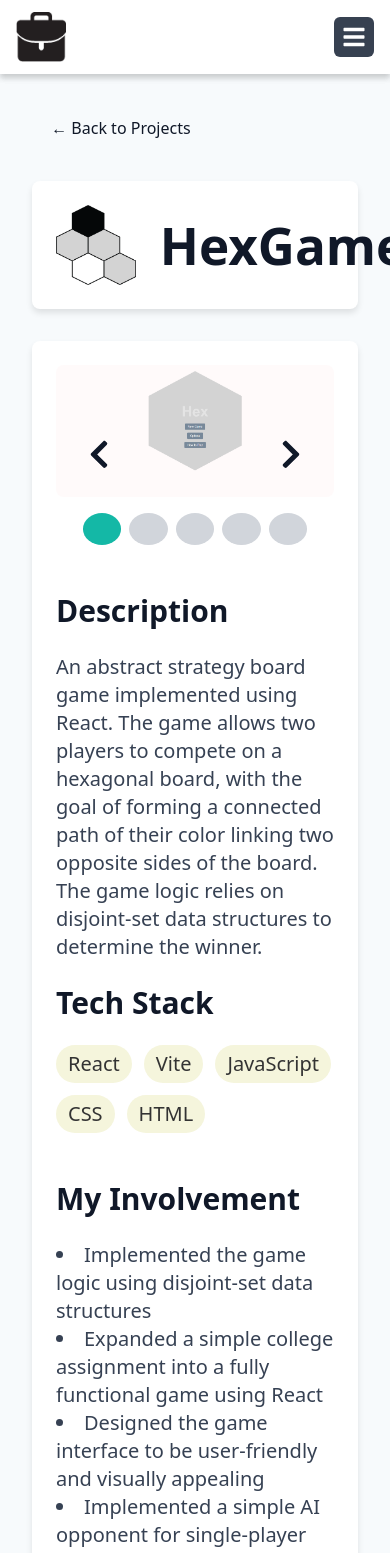
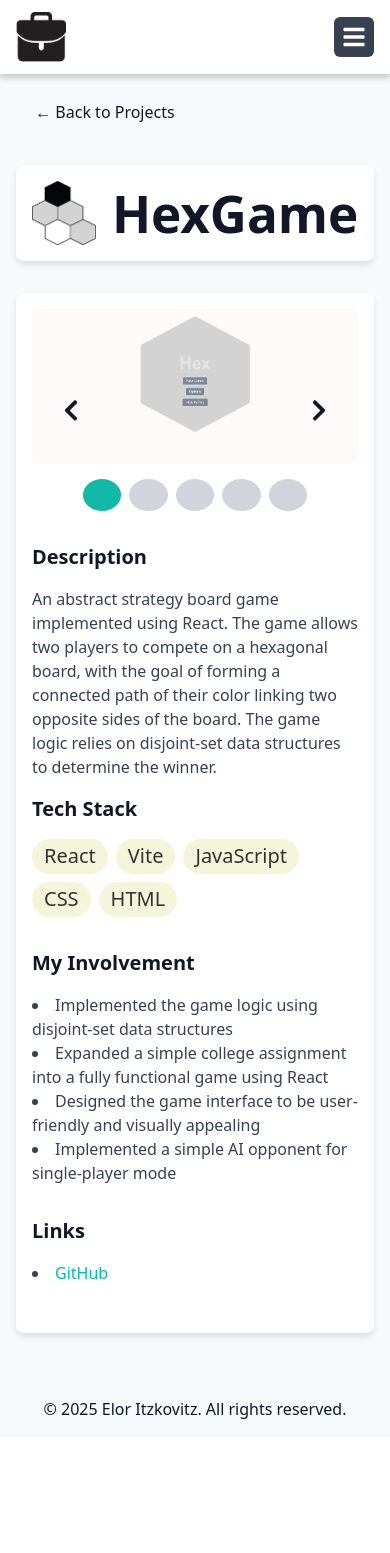
Before and after one commit to eloritzkovitz/portfolio, a React (Vite) app: page /projects/hexgame in a window 390 px wide. Shown: the top 1553 px of the page. After the commit the page ends 1437 px from the top, so only its background shows below. Built offline with nearby package versions, Linux system fonts and the light colour scheme.

Commit message:
Updated scaling

```diff
--- a/src/components/Navbar.tsx
+++ b/src/components/Navbar.tsx
@@ -29,7 +29,8 @@ function Navbar() {
     if (touchStartX.current !== null) {
       const touchEndX = e.changedTouches[0].clientX;
       const deltaX = touchEndX - touchStartX.current;
-      if (deltaX > 80) { // swipe right threshold
+      if (deltaX > 80) {
+        // swipe right threshold
         setIsMenuOpen(false);
       }
       touchStartX.current = null;
@@ -134,6 +135,9 @@ function Navbar() {
               className="toggle-theme-btn flex items-center text-xl space-x-2"
             >
               {theme === "light" ? <FaMoon /> : <FaSun />}
+              <span className="ml-2 md:hidden">
+                {theme === "light" ? "Dark Mode" : "Light Mode"}
+              </span>
             </button>
           </li>
         </ul>
--- a/src/pages/ProjectPage.tsx
+++ b/src/pages/ProjectPage.tsx
@@ -16,12 +16,10 @@ const ProjectPage: React.FC = () => {
   const [currentImageIndex, setCurrentImageIndex] = useState(0);
   const [touchStartX, setTouchStartX] = useState<number | null>(null);
 
-  // Scroll to top when the component mounts
   useEffect(() => {
     window.scrollTo(0, 0);
   }, []);
 
-  // Handle the next image in the carousel
   const handleNextImage = useCallback(() => {
     if (project) {
       setCurrentImageIndex((prevIndex) =>
@@ -30,7 +28,6 @@ const ProjectPage: React.FC = () => {
     }
   }, [project]);
 
-  // Handle the previous image in the carousel
   const handlePrevImage = useCallback(() => {
     if (project) {
       setCurrentImageIndex((prevIndex) =>
@@ -39,7 +36,6 @@ const ProjectPage: React.FC = () => {
     }
   }, [project]);
 
-  // Handle keyboard navigation for next and previous images
   useEffect(() => {
     const handleKeyDown = (event: KeyboardEvent) => {
       if (event.key === "ArrowLeft") {
@@ -55,12 +51,10 @@ const ProjectPage: React.FC = () => {
     };
   }, [handleNextImage, handlePrevImage]);
 
-  // Handle touch start event to detect swipe gestures
   const handleTouchStart = (e: React.TouchEvent) => {
     setTouchStartX(e.touches[0].clientX);
   };
 
-  // Handle touch end event to detect swipe gestures
   const handleTouchEnd = (e: React.TouchEvent) => {
     if (touchStartX !== null) {
       const touchEnd = e.changedTouches[0].clientX;
@@ -83,54 +77,52 @@ const ProjectPage: React.FC = () => {
     );
   }
 
-  // Open the image viewer when clicking on a screenshot
   const handleOpenImageViewer = (index: number) => {
     setCurrentImageIndex(index);
     setShowImageViewer(true);
   };
 
-  // Close the image viewer when clicking outside of it
   const handleCloseImageViewer = () => {
     setShowImageViewer(false);
   };
 
   return (
     <div
-      className="project-page p-8"
+      className="project-page w-full max-w-screen-lg mx-auto px-4 sm:px-8 py-4 sm:py-8"
       onTouchStart={handleTouchStart}
       onTouchEnd={handleTouchEnd}
     >
       {/* Back to Projects Button */}
       <button
         onClick={() => navigate("/projects")}
-        className="toggle-navigation-btn mb-8"
+        className="toggle-navigation-btn mb-8 text-base sm:text-lg px-2 py-1 sm:px-4 sm:py-2"
       >
         ← Back to Projects
       </button>
 
       {/* Project Header */}
-      <div className="bg-white rounded-lg shadow-md p-6 mb-8">
-        <div className="flex items-center gap-6">
+      <div className="bg-white rounded-lg shadow-md p-4 sm:p-6 mb-8">
+        <div className="flex items-center gap-4 sm:gap-6">
           <img
             src={project.image}
             alt={project.name}
-            className="rounded-lg w-20 h-20 object-contain"
+            className="rounded-lg w-16 h-16 sm:w-20 sm:h-20 object-contain"
           />
-          <h1 className="text-4xl font-bold">{project.name}</h1>
+          <h1 className="text-2xl sm:text-4xl font-bold">{project.name}</h1>
         </div>
       </div>
 
       {/* Details */}
-      <div className="bg-white rounded-lg shadow-md p-6 mb-8">
+      <div className="bg-white rounded-lg shadow-md p-4 sm:p-6 mb-8">
         {/* Screenshots Carousel */}
         {project.screenshots && project.screenshots.length > 0 && (
-          <div className="mb-12 relative">
+          <div className="mb-8 sm:mb-12 relative">
             {/* Current Screenshot */}
             <div className="flex items-center justify-center">
               <img
                 src={project.screenshots[currentImageIndex]}
                 alt={`Screenshot ${currentImageIndex + 1}`}
-                className="rounded-lg object-contain w-full max-h-[500px] cursor-pointer"
+                className="rounded-lg object-contain w-full max-h-[250px] sm:max-h-[500px] cursor-pointer"
                 onClick={() => handleOpenImageViewer(currentImageIndex)}
               />
             </div>
@@ -138,25 +130,28 @@ const ProjectPage: React.FC = () => {
             {/* Navigation Buttons */}
             <button
               onClick={handlePrevImage}
-              className="toggle-navigation-btn absolute left-2 sm:left-4 top-1/2 transform -translate-y-1/2 p-4 sm:p-8 text-4xl sm:text-6xl"
+              aria-label="Previous screenshot"
+              className="toggle-navigation-btn absolute left-2 sm:left-4 top-1/2 transform -translate-y-1/2 p-2 sm:p-4 text-3xl sm:text-5xl min-w-10 min-h-10"
             >
-              <FaChevronLeft className="w-8 h-8 sm:w-12 sm:h-12" />
+              <FaChevronLeft className="w-6 h-6 sm:w-10 sm:h-10" />
             </button>
             <button
               onClick={handleNextImage}
-              className="toggle-navigation-btn absolute right-2 sm:right-4 top-1/2 transform -translate-y-1/2 p-4 sm:p-8 text-4xl sm:text-6xl"
+              aria-label="Next screenshot"
+              className="toggle-navigation-btn absolute right-2 sm:right-4 top-1/2 transform -translate-y-1/2 p-2 sm:p-4 text-3xl sm:text-5xl min-w-10 min-h-10"
             >
-              <FaChevronRight className="w-8 h-8 sm:w-12 sm:h-12" />
+              <FaChevronRight className="w-6 h-6 sm:w-10 sm:h-10" />
             </button>
 
             {/* Indicators */}
-            <div className="carousel-indicators">
+            <div className="carousel-indicators flex justify-center gap-2 mt-4">
               {project.screenshots.map((_, index) => (
                 <button
                   key={index}
                   onClick={() => setCurrentImageIndex(index)}
-                  className={`carousel-indicator ${
-                    index === currentImageIndex ? "active" : ""
+                  aria-label={`Go to screenshot ${index + 1}`}
+                  className={`carousel-indicator rounded-full transition-all duration-200 w-3 h-3 sm:w-5 sm:h-5${
+                    index === currentImageIndex ? " active" : ""
                   }`}
                 ></button>
               ))}
@@ -165,15 +160,24 @@ const ProjectPage: React.FC = () => {
         )}
 
         {/* Description */}
-        <h2 className="text-3xl font-semibold mb-6">Description</h2>
-        <p className="text-xl text-gray-700 mb-6">{project.description}</p>
+        <h2 className="text-xl sm:text-3xl font-semibold mb-4 sm:mb-6">
+          Description
+        </h2>
+        <p className="text-base sm:text-xl text-gray-700 mb-4 sm:mb-6">
+          {project.description}
+        </p>
 
         {/* Tech Stack */}
-        <div className="mb-12">
-          <h2 className="text-3xl font-semibold mb-6">Tech Stack</h2>
-          <div className="flex flex-wrap gap-3">
+        <div className="mb-8 sm:mb-12">
+          <h2 className="text-xl sm:text-3xl font-semibold mb-4 sm:mb-6">
+            Tech Stack
+          </h2>
+          <div className="flex flex-wrap gap-2 sm:gap-3">
             {project.tech.map((tech, index) => (
-              <span key={index} className="tech-tag">
+              <span
+                key={index}
+                className="tech-tag text-xs sm:text-base px-2 py-1 sm:px-3 sm:py-1.5"
+              >
                 {tech}
               </span>
             ))}
@@ -181,9 +185,11 @@ const ProjectPage: React.FC = () => {
         </div>
 
         {/* My Involvement */}
-        <div className="mb-12">
-          <h2 className="text-3xl font-semibold mb-6">My Involvement</h2>
-          <ul className="list-disc list-inside text-xl text-gray-700">
+        <div className="mb-8 sm:mb-12">
+          <h2 className="text-xl sm:text-3xl font-semibold mb-4 sm:mb-6">
+            My Involvement
+          </h2>
+          <ul className="list-disc list-inside text-base sm:text-xl text-gray-700">
             {(project.involvement ?? []).map((item, index) => (
               <li key={index}>{item}</li>
             ))}
@@ -191,9 +197,11 @@ const ProjectPage: React.FC = () => {
         </div>
 
         {/* Links */}
-        <div className="mb-12">
-          <h2 className="text-3xl font-semibold mb-6">Links</h2>
-          <ul className="list-disc list-inside text-xl text-gray-700">
+        <div className="mb-8 sm:mb-12">
+          <h2 className="text-xl sm:text-3xl font-semibold mb-4 sm:mb-6">
+            Links
+          </h2>
+          <ul className="list-disc list-inside text-base sm:text-xl text-gray-700">
             {Array.isArray(project.links)
               ? project.links.map((link, index) => (
                   <li key={index}>
```
